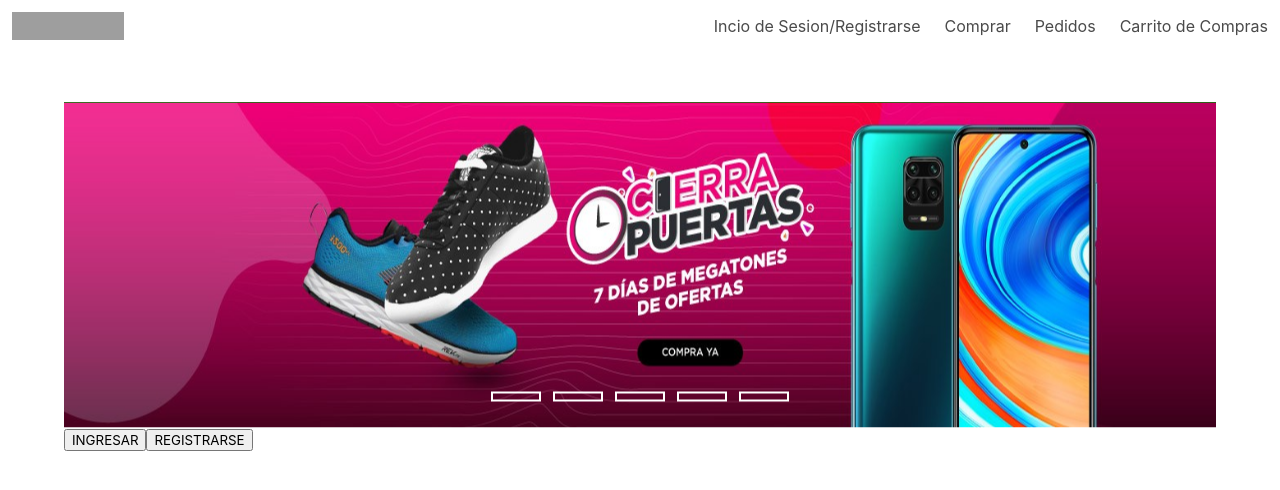
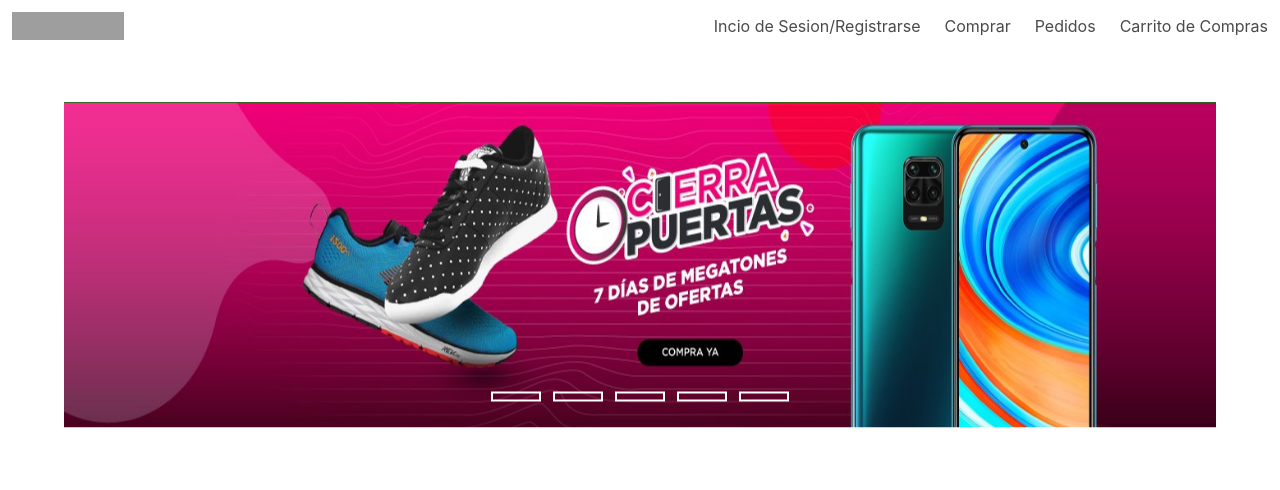
Before and after one commit to NashL/online-store-client, a React (Create React App) app: page / in a window 1280 px wide. Shown: the top 490 px of the page. Built offline with nearby package versions, Linux system fonts and the light colour scheme; grey boxes are pictures that could not be loaded.

Commit message:
unused buttons in Home

```diff
--- a/src/containers/Home.js
+++ b/src/containers/Home.js
@@ -21,8 +21,6 @@ class Home extends Component {
           <div className="slider-content">
             <SlideShow />
           </div>
-          <button onClick={this.signInHandler}> INGRESAR</button>
-          <button onClick={this.signUpHandler}> REGISTRARSE</button>
         </div>
       </div>
     );
```
